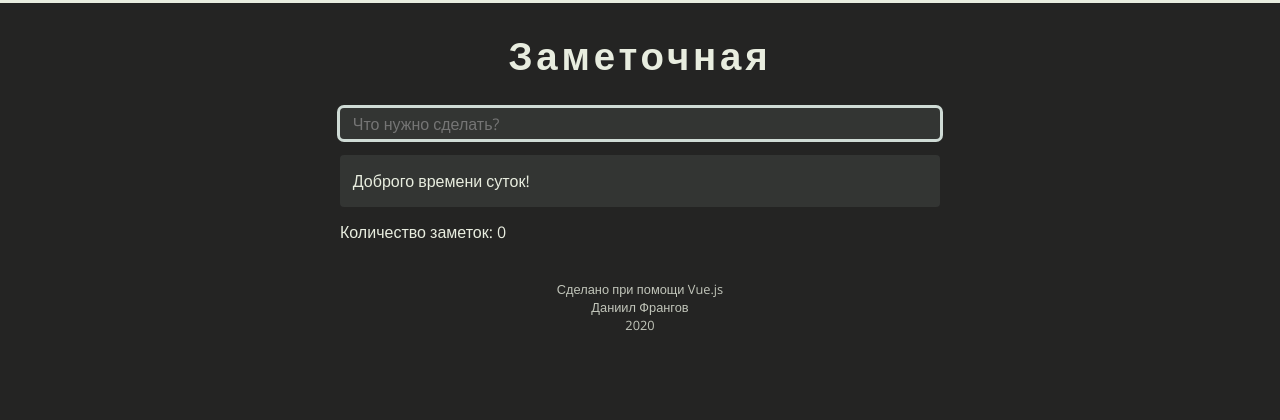
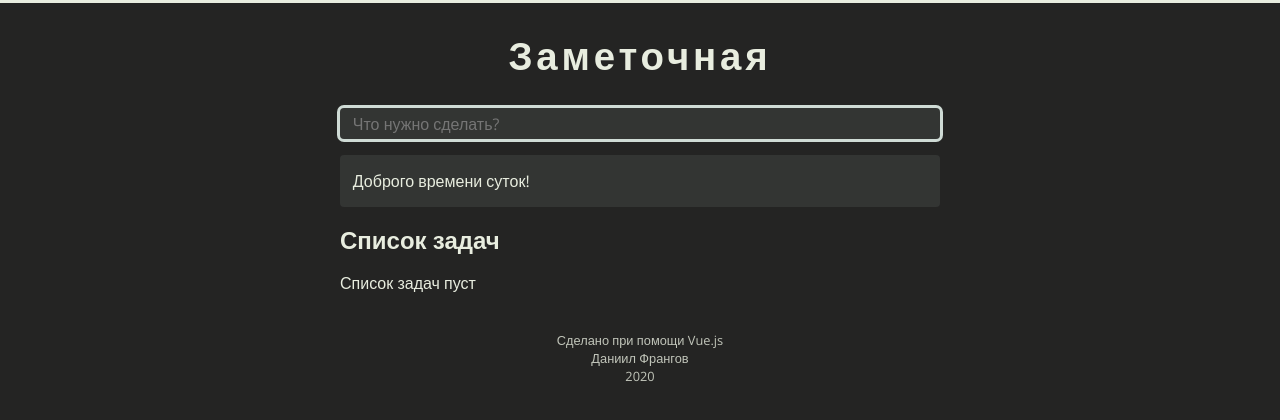
Before and after one commit to PrivateGspot/noticeable, a Vue app: page / in a window 1280 px wide. Shown: the top 420 px of the page. Built offline with nearby package versions, Linux system fonts and the light colour scheme.

Commit message:
Zero tasks status was changed

```diff
--- a/src/components/TodoList.vue
+++ b/src/components/TodoList.vue
@@ -11,6 +11,7 @@
       <base-alert-box :warning="isWarning" :success="isSuccess">{{ message }}</base-alert-box>
     </header>
     <div class="todos">
+      <h2 class="todos__title">{{ todoListTitle }}</h2>
       <ul class="todos__list">
         <li v-for="todo in todos" :key="todo.id">
           <todo-list-item @todo-delete="onTodoDelete" :todo="todo" />
@@ -18,7 +19,12 @@
       </ul>
     </div>
     <footer class="todo-list__footer">
-      Количество заметок: {{todosCount}}
+      <template v-if="todosCount === 0">
+        Список задач пуст
+      </template>
+      <template v-else>
+        Количество задач: {{todosCount}}
+      </template>
     </footer>
   </article>
 </template>
@@ -35,6 +41,7 @@ export default {
   data() {
     return {
       newTodoValue: '',
+      todoListTitle: 'Список задач',
       message: 'Доброго времени суток!',
       isWarning: false,
       isSuccess: false,
@@ -98,15 +105,11 @@ export default {
   margin-bottom: 16px
 }
 
-.todos {
-  background-color: var(--bg-add-color);
-
-  border-radius: 4px;
-}
-
 .todos__list {
   padding: 0;
 
+  border-radius: 4px;
+  background-color: var(--bg-add-color);
   list-style: none;
 }
 </style>
```
